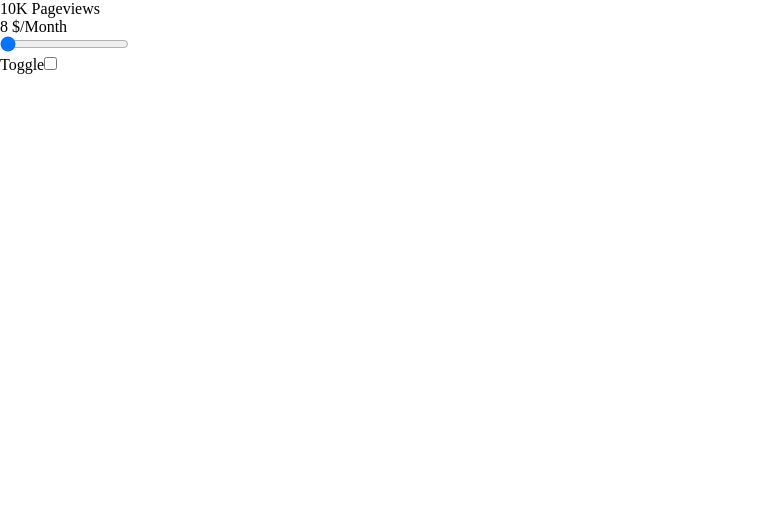
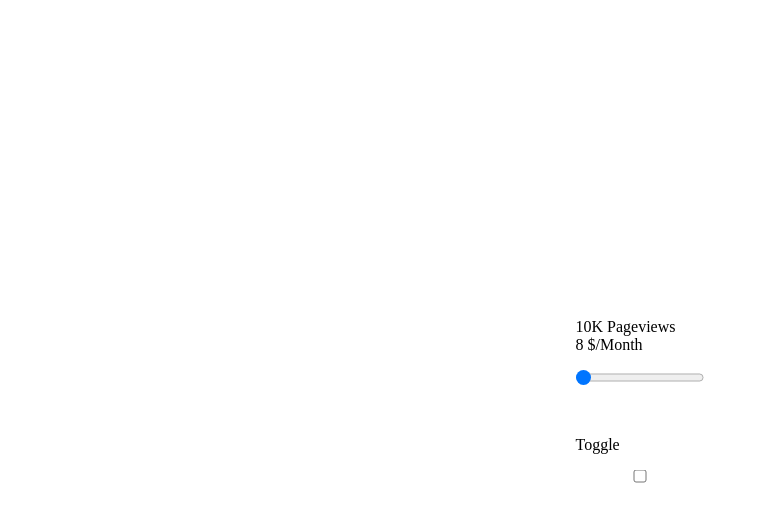
Before and after one commit to USKhokhar/investo-task, a React (Vite) app: page / in a window 1280 px wide. Shown: the top 522 px of the page, without its empty margins (0-767 px from the left). Built offline with nearby package versions, Linux system fonts and the light colour scheme.

Commit message:
temporary styling ---> only for deployement testing on small sized screens

```diff
--- a/src/index.css
+++ b/src/index.css
@@ -3,3 +3,13 @@
   padding: 0;
   box-sizing: border-box;
 }
+
+section {
+  position: absolute;
+  top: 50%;
+  left: 50%;
+  translate: -50% -50%;
+
+  display: grid;
+  gap: 1rem;
+}
```
